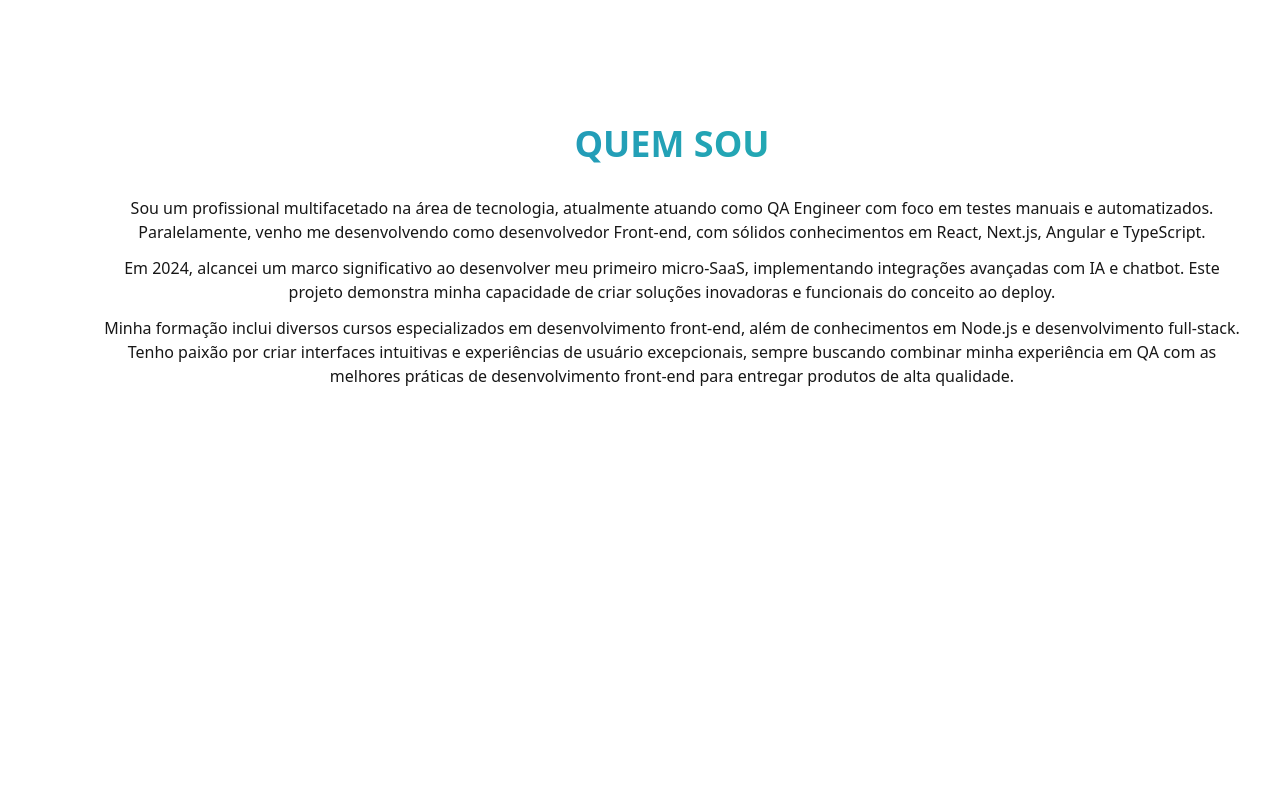
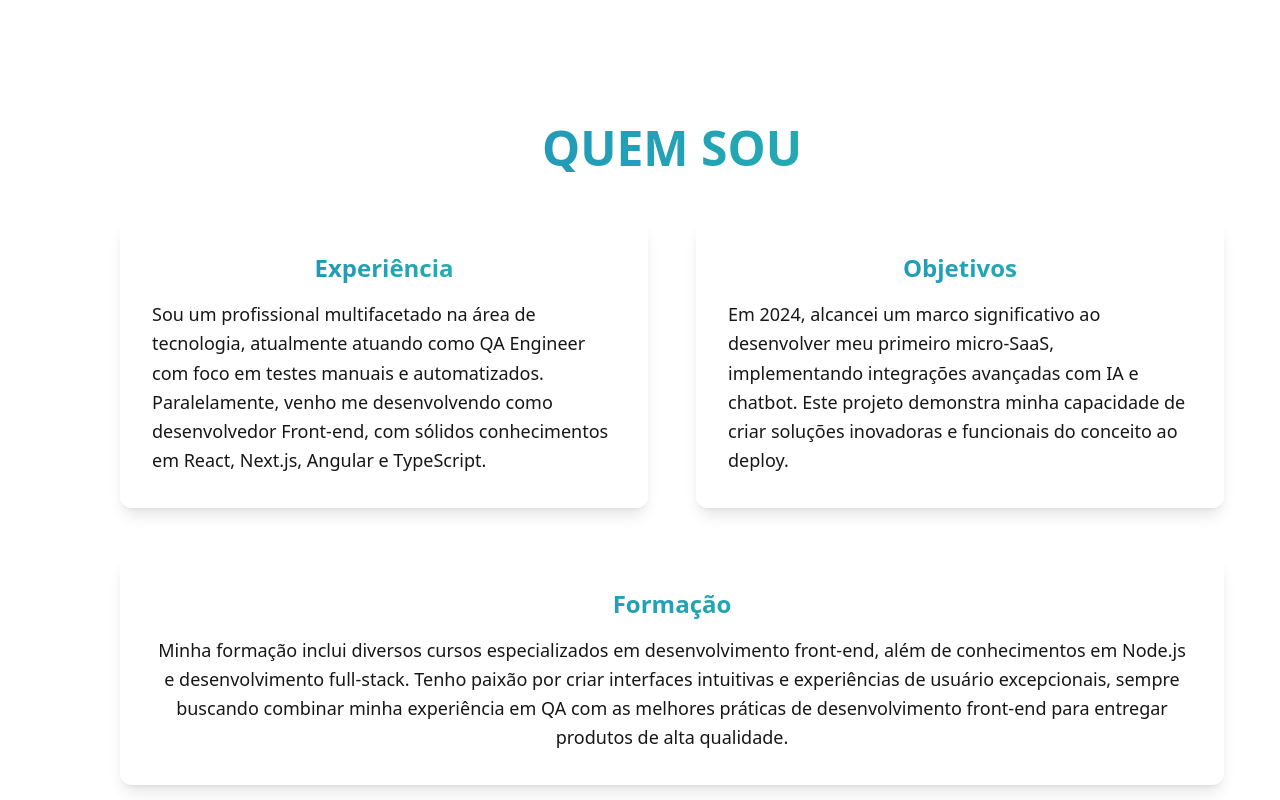
Before and after one commit to guilhermebarbosac-dev/portfolio-guidev, a Next.js app: page / in a window 1280 px wide. Shown: the part 980-1780 px from the top of the page. Built offline with nearby package versions, Linux system fonts and the light colour scheme.

Commit message:
fix about page

```diff
--- a/app/_components/About.tsx
+++ b/app/_components/About.tsx
@@ -10,21 +10,61 @@ export default function About() {
         initial={{ opacity: 0, y: 20 }}
         animate={{ opacity: 1, y: 0 }}
         transition={{ duration: 0.5 }}
-        className="bg-background/50 text-center"
+        className="bg-background/50"
       >
-        <h1 className={`text-4xl font-bold text-center mb-8 bg-clip-text text-transparent bg-gradient-to-r ${siteConfig.colors.gradient.primary}`}>
+        <h1 className={`text-5xl font-bold text-center mb-12 bg-clip-text text-transparent bg-gradient-to-r ${siteConfig.colors.gradient.primary}`}>
           {siteConfig.about.sectionTitle}
         </h1>
-        {siteConfig.about.paragraphs.map((paragraph, index) => (
-          <p
-            key={index}
-            className={`${siteConfig.colors.text.primary} ${
-              index !== siteConfig.about.paragraphs.length - 1 ? 'mb-3' : ''
-            }`}
+
+        <div className="grid grid-cols-1 md:grid-cols-2 gap-12 px-6">
+          <motion.div
+            initial={{ opacity: 0, x: -20 }}
+            animate={{ opacity: 1, x: 0 }}
+            transition={{ delay: 0.2 }}
+            className="space-y-6"
           >
-            {paragraph}
-          </p>
-        ))}
+            <div className="backdrop-blur-sm bg-white/5 rounded-xl p-8 shadow-lg">
+              <h2 className="text-2xl font-semibold mb-4 text-center bg-clip-text text-transparent bg-gradient-to-r from-[#2380c4] to-[#23c4a7]">
+                Experiência
+              </h2>
+              <p className={`text-lg leading-relaxed ${siteConfig.colors.text.primary}`}>
+                {siteConfig.about.paragraphs[0]}
+              </p>
+            </div>
+          </motion.div>
+
+          <motion.div
+            initial={{ opacity: 0, x: 20 }}
+            animate={{ opacity: 1, x: 0 }}
+            transition={{ delay: 0.4 }}
+            className="space-y-6"
+          >
+            <div className="backdrop-blur-sm bg-white/5 rounded-xl p-8 shadow-lg">
+              <h2 className="text-2xl font-semibold mb-4 text-center bg-clip-text text-transparent bg-gradient-to-r from-[#2380c4] to-[#23c4a7]">
+                Objetivos
+              </h2>
+              <p className={`text-lg leading-relaxed ${siteConfig.colors.text.primary}`}>
+                {siteConfig.about.paragraphs[1]}
+              </p>
+            </div>
+          </motion.div>
+        </div>
+
+        <motion.div
+          initial={{ opacity: 0, y: 20 }}
+          animate={{ opacity: 1, y: 0 }}
+          transition={{ delay: 0.6 }}
+          className="mt-12 px-6"
+        >
+          <div className="backdrop-blur-sm bg-white/5 rounded-xl p-8 shadow-lg">
+            <h2 className="text-2xl font-semibold mb-4 text-center bg-clip-text text-transparent bg-gradient-to-r from-[#2380c4] to-[#23c4a7]">
+              Formação
+            </h2>
+            <p className={`text-lg leading-relaxed text-center ${siteConfig.colors.text.primary}`}>
+              {siteConfig.about.paragraphs[2]}
+            </p>
+          </div>
+        </motion.div>
       </motion.div>
     </div>
   )
```
